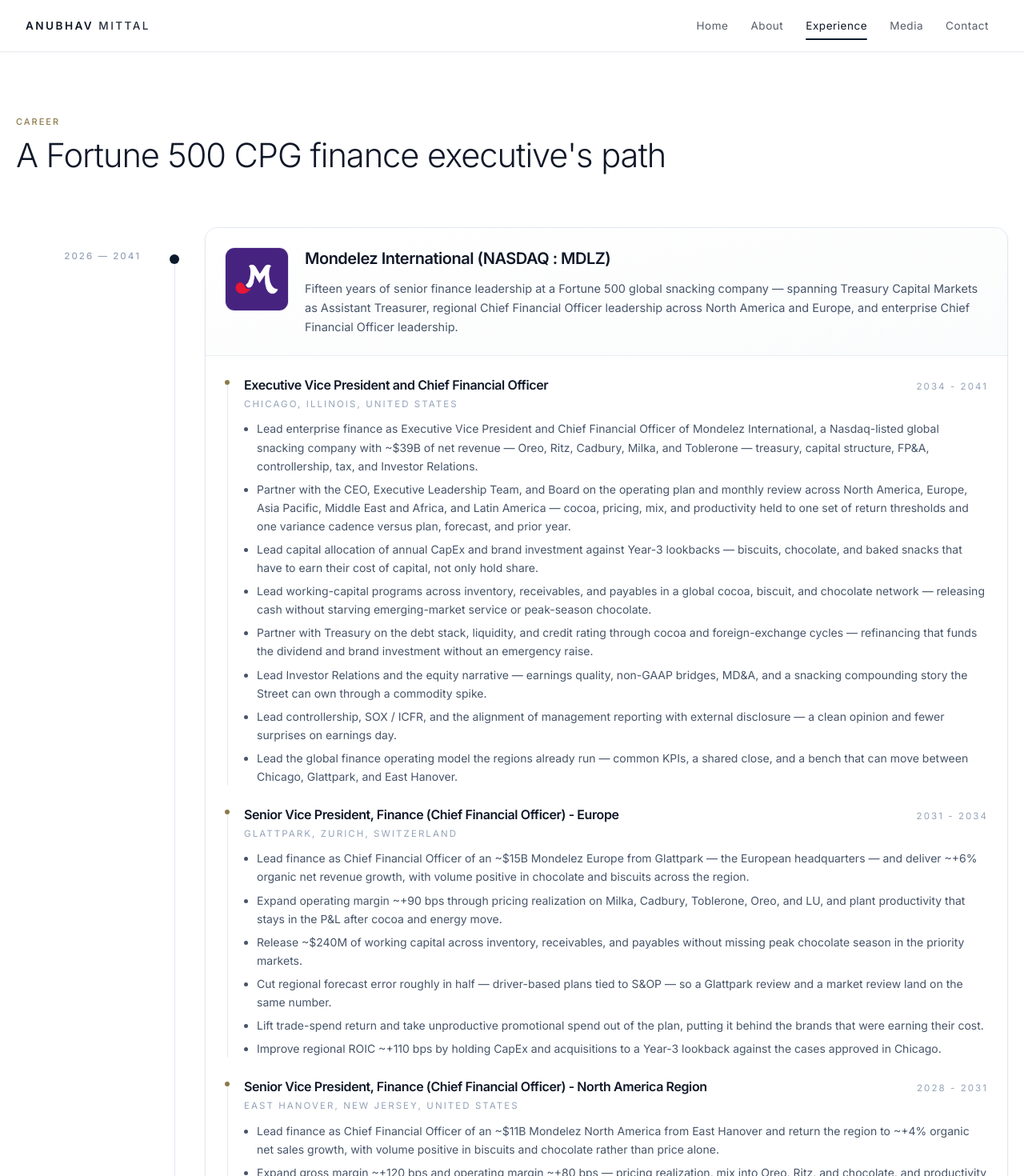
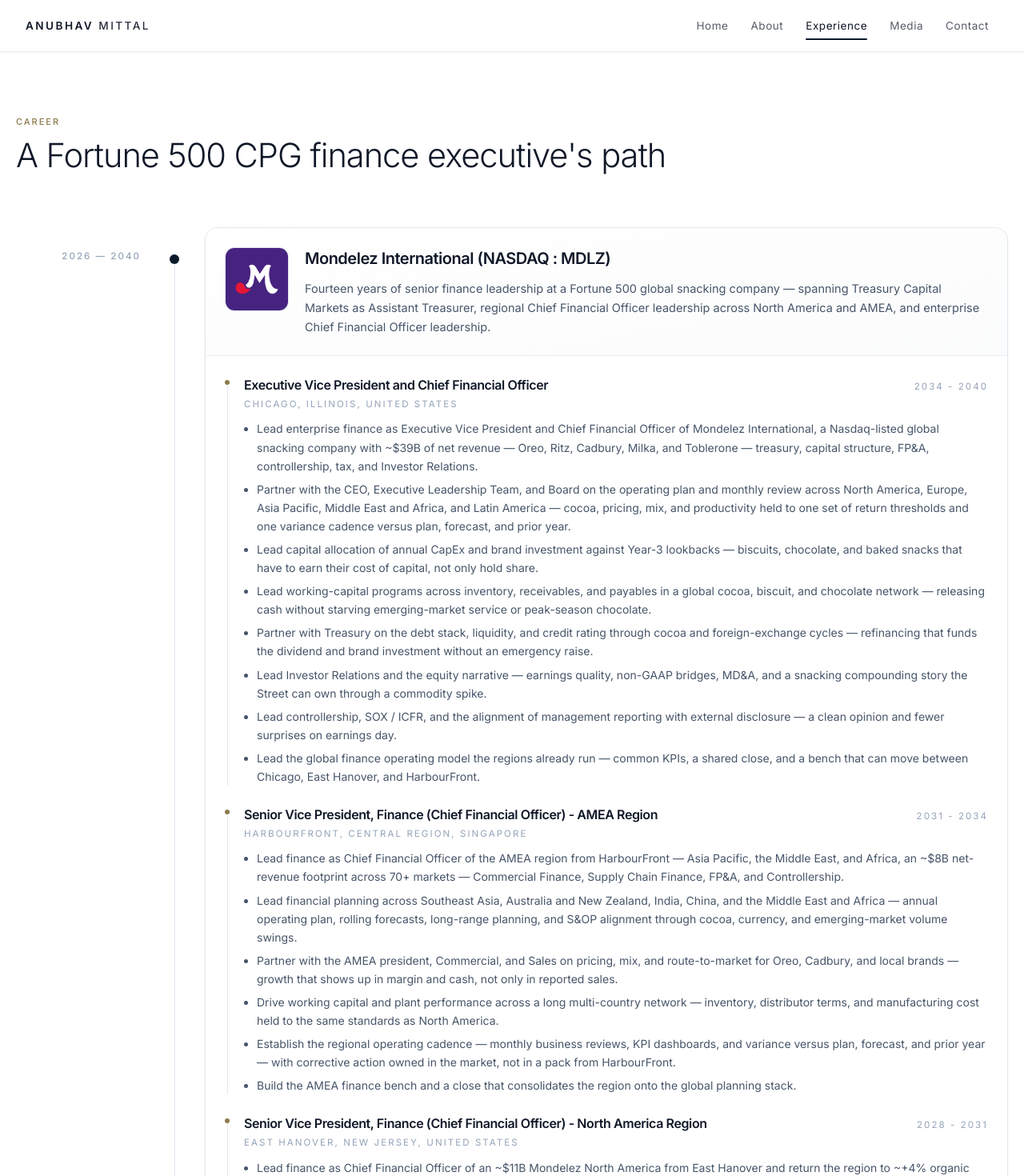
Before and after one commit to a2105z/anubhav-mittal-website, a React (Create React App) app: page /experience in a window 1280 px wide. Shown: the top 1470 px of the page at 80% size. Built offline with nearby package versions, Linux system fonts and the light colour scheme.

Commit message:
Replace the Europe CFO seat with AMEA and end the enterprise CFO term in 2040.
Co-authored-by: Cursor <cursoragent@cursor.com>

```diff
--- a/src/about/pages/About.tsx
+++ b/src/about/pages/About.tsx
@@ -98,8 +98,8 @@ const About: React.FC = () => {
                   Assistant Treasurer in Chicago, then as Senior Vice President,
                   Finance (Chief Financial Officer) of the North America Region in
                   East Hanover, New Jersey, then as Senior Vice President, Finance
-                  (Chief Financial Officer) of Europe in
-                  Glattpark, Zurich, and returns to Chicago as
+                  (Chief Financial Officer) of the AMEA Region in
+                  HarbourFront, Singapore, and returns to Chicago as
                   Executive Vice President and Chief Financial Officer of
                   Mondelez International.
                 </motion.p>
--- a/src/constants/projects.ts
+++ b/src/constants/projects.ts
@@ -30,15 +30,15 @@ export const EXPERIENCES: Experience[] = [
     logo: "/icons/organizations/mondelez.png",
     logoFull: true,
     location:
-      "Chicago, Illinois, United States | Glattpark, Zurich, Switzerland | East Hanover, New Jersey, United States",
+      "Chicago, Illinois, United States | East Hanover, New Jersey, United States | HarbourFront, Central Region, Singapore",
     startDate: "2026",
-    endDate: "2041",
+    endDate: "2040",
     summary:
-      "Fifteen years of senior finance leadership at a Fortune 500 global snacking company — spanning Treasury Capital Markets as Assistant Treasurer, regional Chief Financial Officer leadership across North America and Europe, and enterprise Chief Financial Officer leadership.",
+      "Fourteen years of senior finance leadership at a Fortune 500 global snacking company — spanning Treasury Capital Markets as Assistant Treasurer, regional Chief Financial Officer leadership across North America and AMEA, and enterprise Chief Financial Officer leadership.",
     roles: [
       {
         title: "Executive Vice President and Chief Financial Officer",
-        dateRange: "2034 - 2041",
+        dateRange: "2034 - 2040",
         location: "Chicago, Illinois, United States",
         highlights: [
           "Lead enterprise finance as Executive Vice President and Chief Financial Officer of Mondelez International, a Nasdaq-listed global snacking company with ~$39B of net revenue — Oreo, Ritz, Cadbury, Milka, and Toblerone — treasury, capital structure, FP&A, controllership, tax, and Investor Relations.",
@@ -48,21 +48,21 @@ export const EXPERIENCES: Experience[] = [
           "Partner with Treasury on the debt stack, liquidity, and credit rating through cocoa and foreign-exchange cycles — refinancing that funds the dividend and brand investment without an emergency raise.",
           "Lead Investor Relations and the equity narrative — earnings quality, non-GAAP bridges, MD&A, and a snacking compounding story the Street can own through a commodity spike.",
           "Lead controllership, SOX / ICFR, and the alignment of management reporting with external disclosure — a clean opinion and fewer surprises on earnings day.",
-          "Lead the global finance operating model the regions already run — common KPIs, a shared close, and a bench that can move between Chicago, Glattpark, and East Hanover.",
+          "Lead the global finance operating model the regions already run — common KPIs, a shared close, and a bench that can move between Chicago, East Hanover, and HarbourFront.",
         ],
       },
       {
         title:
-          "Senior Vice President, Finance (Chief Financial Officer) - Europe",
+          "Senior Vice President, Finance (Chief Financial Officer) - AMEA Region",
         dateRange: "2031 - 2034",
-        location: "Glattpark, Zurich, Switzerland",
+        location: "HarbourFront, Central Region, Singapore",
         highlights: [
-          "Lead finance as Chief Financial Officer of an ~$15B Mondelez Europe from Glattpark — the European headquarters — and deliver ~+6% organic net revenue growth, with volume positive in chocolate and biscuits across the region.",
-          "Expand operating margin ~+90 bps through pricing realization on Milka, Cadbury, Toblerone, Oreo, and LU, and plant productivity that stays in the P&L after cocoa and energy move.",
-          "Release ~$240M of working capital across inventory, receivables, and payables without missing peak chocolate season in the priority markets.",
-          "Cut regional forecast error roughly in half — driver-based plans tied to S&OP — so a Glattpark review and a market review land on the same number.",
-          "Lift trade-spend return and take unproductive promotional spend out of the plan, putting it behind the brands that were earning their cost.",
-          "Improve regional ROIC ~+110 bps by holding CapEx and acquisitions to a Year-3 lookback against the cases approved in Chicago.",
+          "Lead finance as Chief Financial Officer of the AMEA region from HarbourFront — Asia Pacific, the Middle East, and Africa, an ~$8B net-revenue footprint across 70+ markets — Commercial Finance, Supply Chain Finance, FP&A, and Controllership.",
+          "Lead financial planning across Southeast Asia, Australia and New Zealand, India, China, and the Middle East and Africa — annual operating plan, rolling forecasts, long-range planning, and S&OP alignment through cocoa, currency, and emerging-market volume swings.",
+          "Partner with the AMEA president, Commercial, and Sales on pricing, mix, and route-to-market for Oreo, Cadbury, and local brands — growth that shows up in margin and cash, not only in reported sales.",
+          "Drive working capital and plant performance across a long multi-country network — inventory, distributor terms, and manufacturing cost held to the same standards as North America.",
+          "Establish the regional operating cadence — monthly business reviews, KPI dashboards, and variance versus plan, forecast, and prior year — with corrective action owned in the market, not in a pack from HarbourFront.",
+          "Build the AMEA finance bench and a close that consolidates the region onto the global planning stack.",
         ],
       },
       {
@@ -86,7 +86,7 @@ export const EXPERIENCES: Experience[] = [
         location: "Chicago, Illinois, United States",
         highlights: [
           "Lead Treasury and Capital Markets as Assistant Treasurer of Mondelez International from Chicago — global cash, the debt markets, foreign exchange, and the balance sheet the Chief Financial Officer takes to the Board.",
-          "Run liquidity for a ~$39B snacking company: one cash pool across Chicago, Glattpark, and East Hanover, a commercial paper program, and a committed revolving credit facility, so cocoa purchases and peak-season chocolate are funded without an emergency raise.",
+          "Run liquidity for a ~$39B snacking company: one cash pool across Chicago, East Hanover, and HarbourFront, a commercial paper program, and a committed revolving credit facility, so cocoa purchases and peak-season chocolate are funded without an emergency raise.",
           "Lead debt capital markets — issuance, refinancing, and the fixed-versus-floating mix — lengthening the maturity profile and holding the credit rating through cocoa and currency cycles, with capacity left for the dividend and brand investment.",
           "Set foreign-exchange and interest-rate policy as a treasury book tied to the operating plan: hedges sized to exposures in Europe, North America, and emerging markets, marked to that plan, and closed when the exposure is gone.",
           "Lead corporate finance on the uses of cash — investment cases held to a return threshold and to cash the company actually has — and recommend to the Chief Financial Officer where capital goes, including the alternatives turned down.",
```
